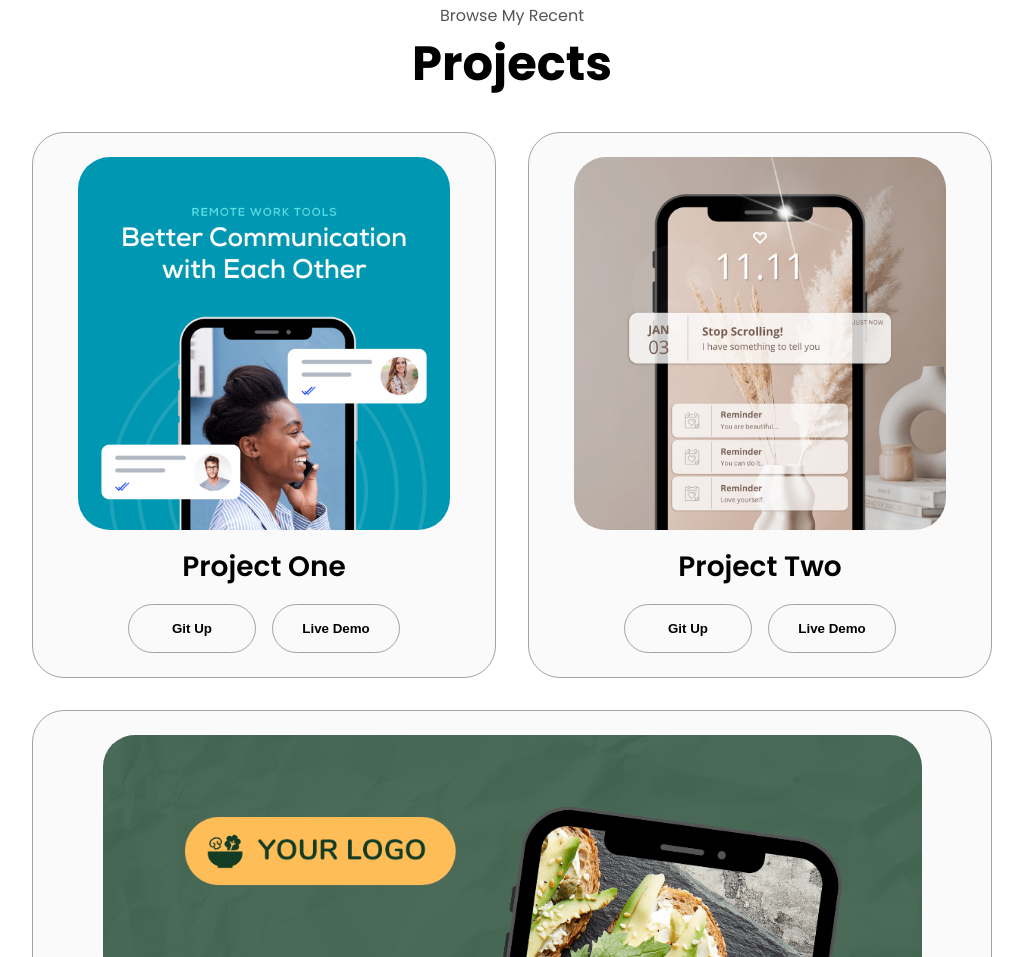
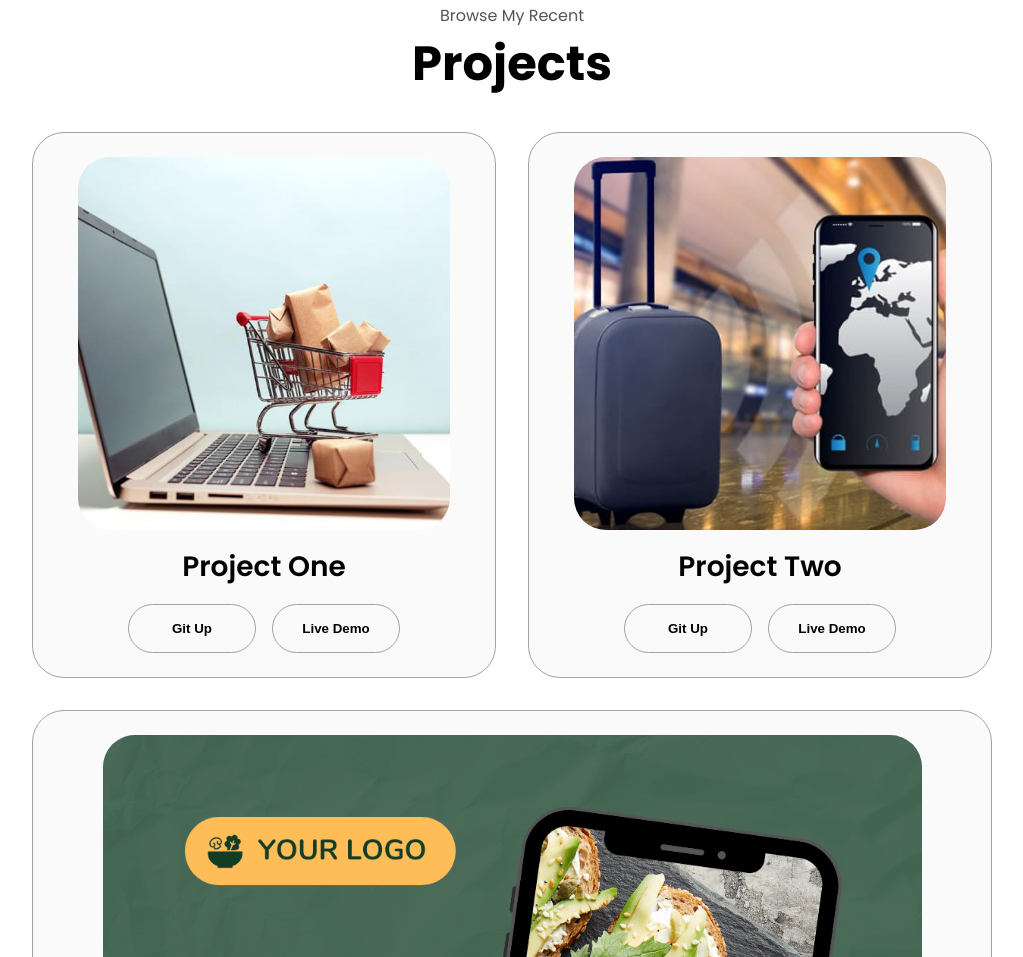
Before and after one commit to k0Arjun/personal-website, a plain HTML site: page index.html in a window 1280 px wide. Shown: the part 2461-3418 px from the top of the page, without its empty margins (128-1151 px from the left). Drawn offline with Linux system fonts and the light colour scheme.

Commit message:
Update index.html

```diff
--- a/index.html
+++ b/index.html
@@ -238,7 +238,7 @@
             <div class="about-containers">
                 <div class="details-container color-container">
                     <div class="article-container">
-                        <img src="./images/project-1.png" class="project-img" alt="">
+                        <img src="./images/project-1.jpeg" class="project-img" alt="">
 
                     </div>
                     <h2 class="experience-sub-title project-title">
@@ -256,7 +256,7 @@
                 </div>
                 <div class="details-container color-container">
                     <div class="article-container">
-                        <img src="./images/project-2.png" class="project-img" alt="">
+                        <img src="./images/project-2.jpeg" class="project-img" alt="">
 
                     </div>
                     <h2 class="experience-sub-title project-title">
```
